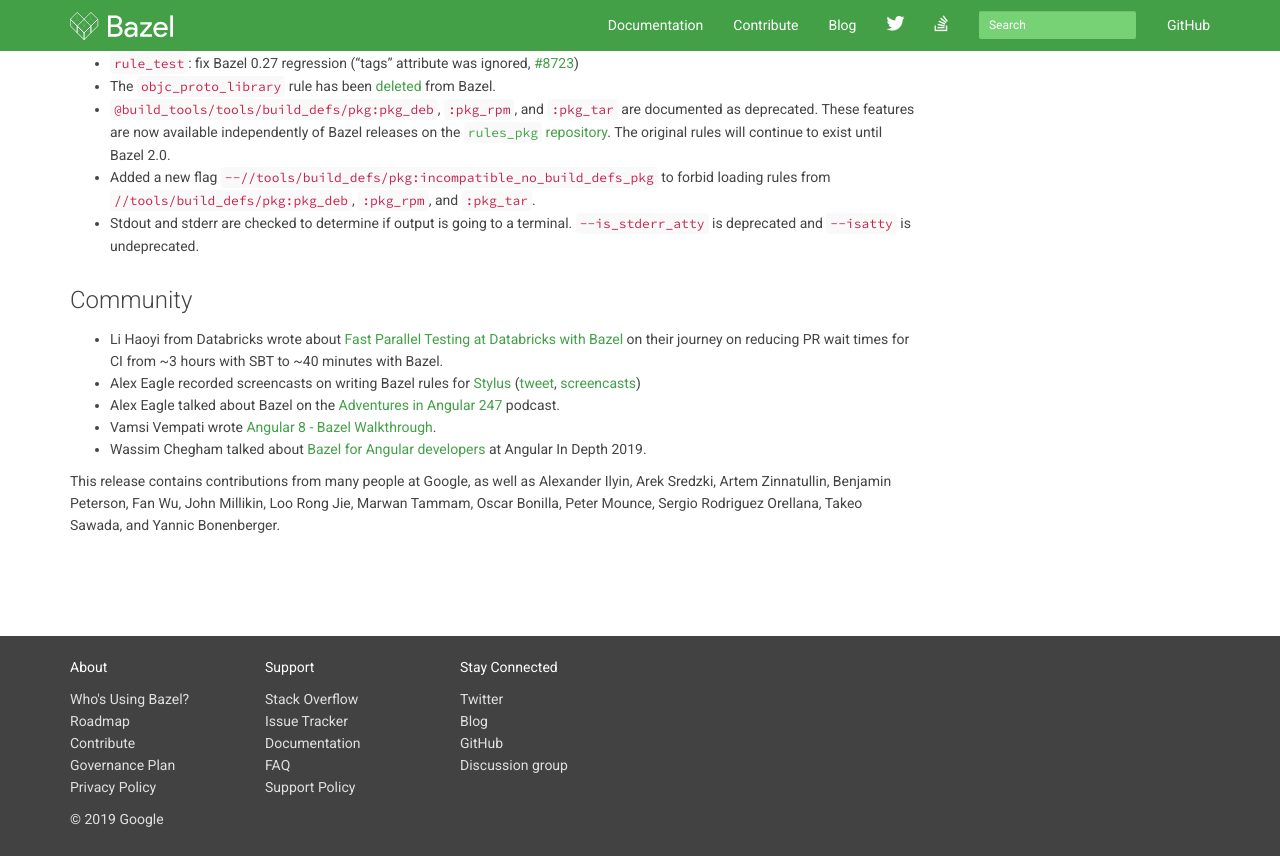
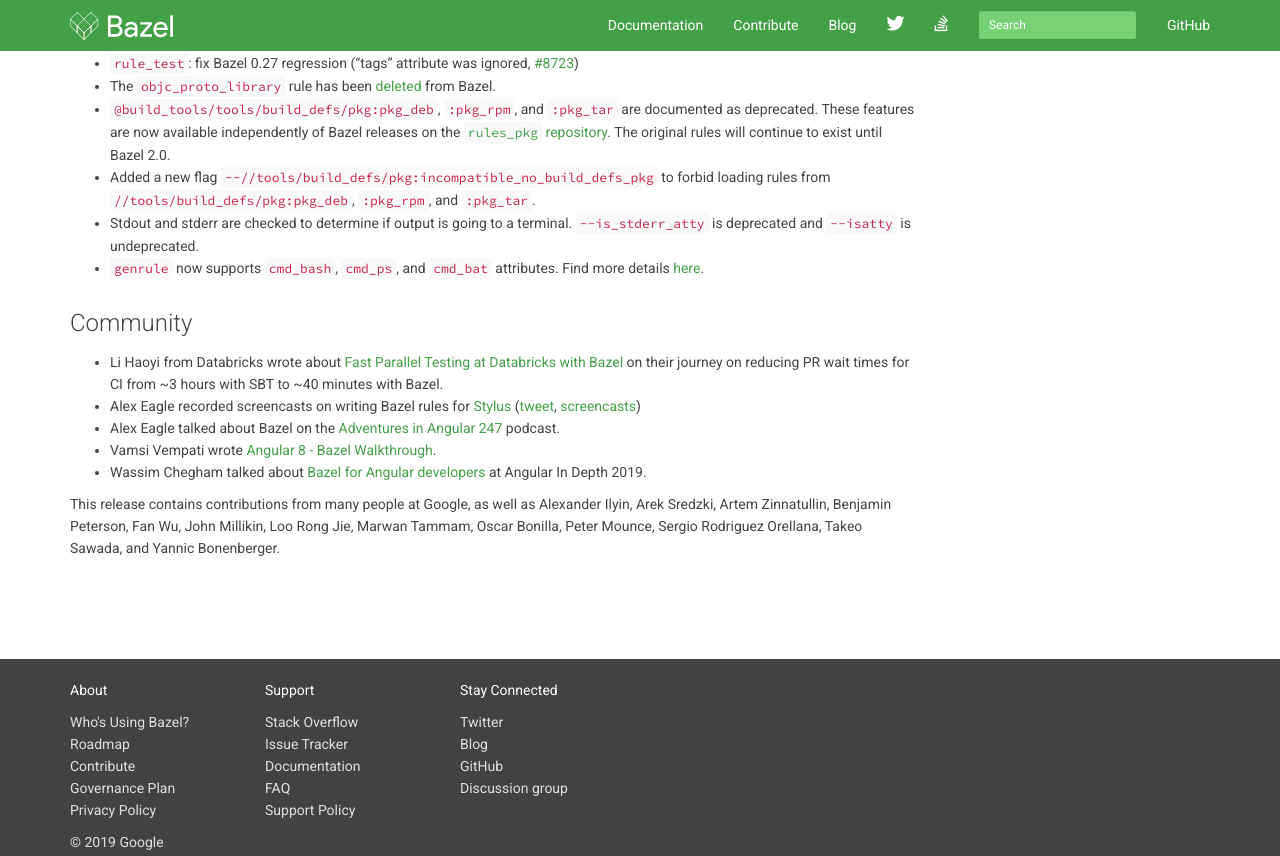
Before and after one commit to bazelbuild/bazel-blog, a Jekyll site: the page built from _posts/2019-08-27-bazel-0.29.0.md, in a window 1280 px wide and 900 px high, scrolled down 1407 px, cut to the strip 0-856 px from the top of the window. Built offline with Jekyll 4.4.1, drawn with Linux system fonts in a browser that asks for light colours; nearby versions of some CDN libraries; library files that are not in the unit come from our copies; Markdown is read by kramdown in place of the engine named in the settings.

Commit message:
Added genrule note

```diff
--- a/_posts/2019-08-27-bazel-0.29.0.md
+++ b/_posts/2019-08-27-bazel-0.29.0.md
@@ -51,6 +51,7 @@
 *   `@build_tools/tools/build_defs/pkg:pkg_deb`, `:pkg_rpm`, and `:pkg_tar` are documented as deprecated. These features are now available independently of Bazel releases on the [`rules_pkg` repository](https://github.com/bazelbuild/rules_pkg/tree/master/pkg). The original rules will continue to exist until Bazel 2.0.
 *   Added a new flag `--//tools/build_defs/pkg:incompatible_no_build_defs_pkg` to forbid loading rules from `//tools/build_defs/pkg:pkg_deb`, `:pkg_rpm`, and `:pkg_tar`.
 *   Stdout and stderr are checked to determine if output is going to a terminal. `--is_stderr_atty` is deprecated and `--isatty` is undeprecated.
+*   `genrule` now supports `cmd_bash`, `cmd_ps`, and `cmd_bat` attributes. Find more details [here](https://docs.bazel.build/versions/master/be/general.html#genrule.cmd).
 
 
 ## Community
```
